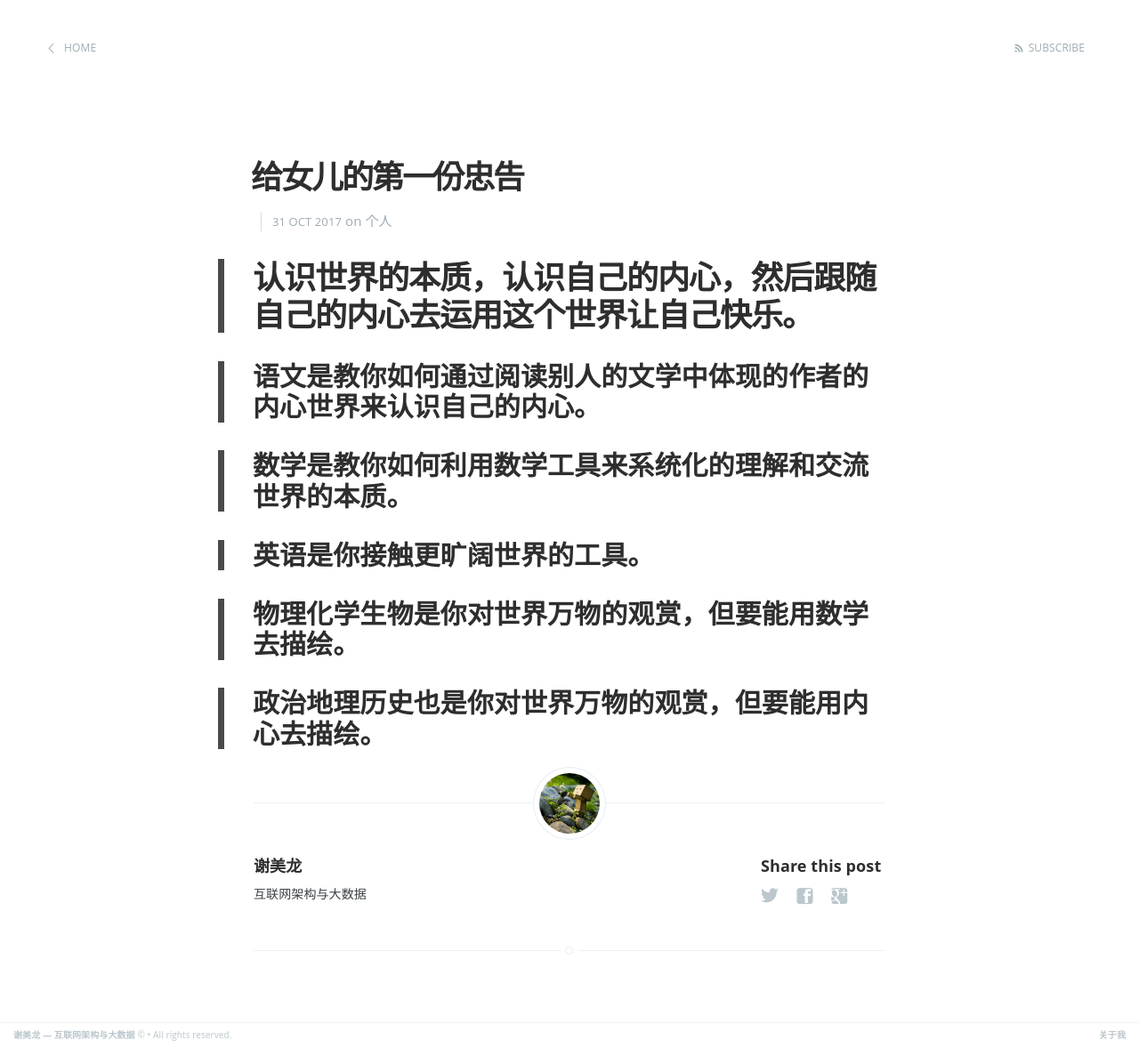
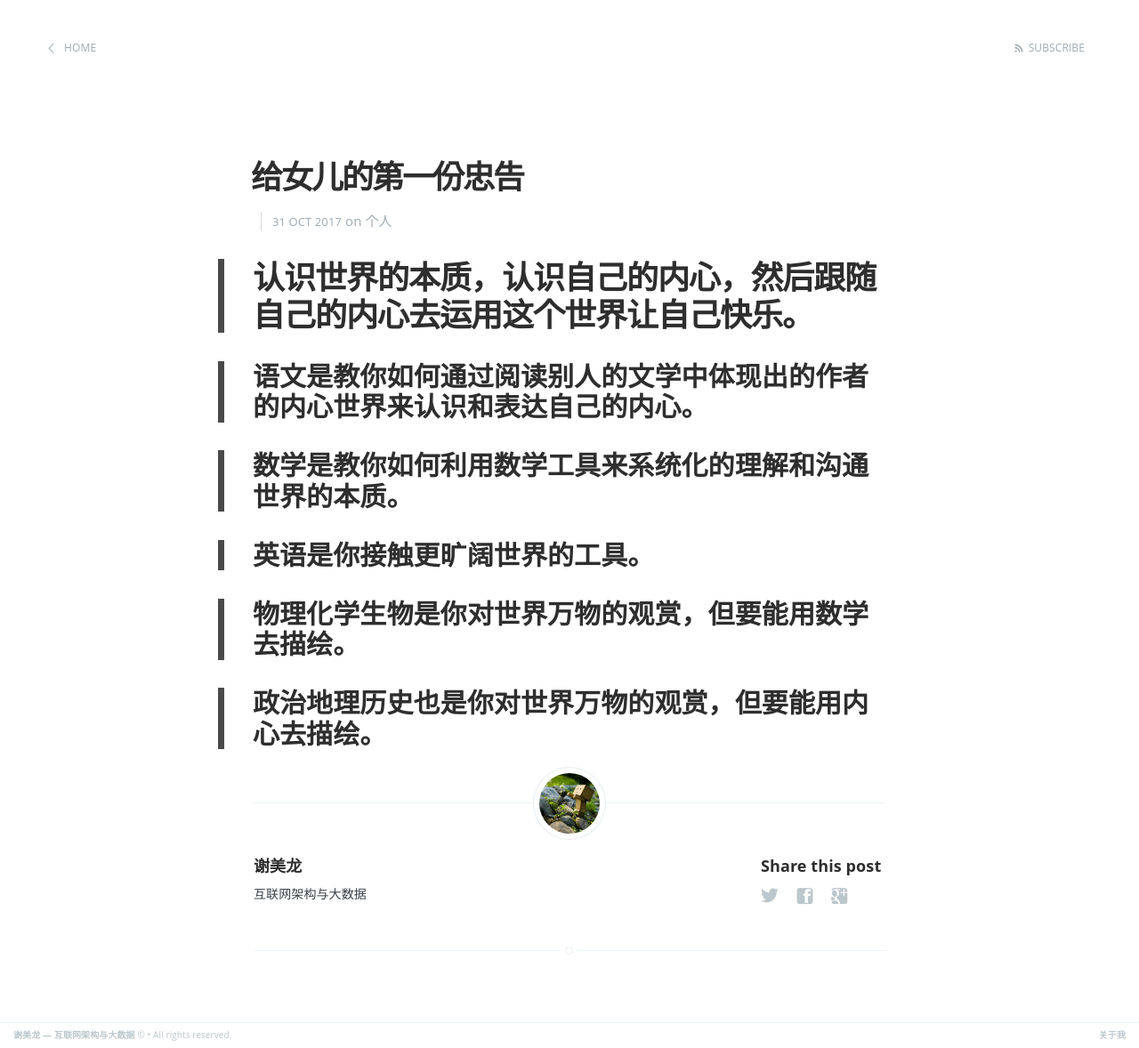
Before and after one commit to xiemeilong/xiemeilong.github.io, a Jekyll site: the page built from _posts/2017-10-31-to-my-daughter.md, in a window 1280 px wide. Shown: the whole page at 89% size. Built offline with Jekyll 4.4.1, drawn with Linux system fonts in a browser that asks for light colours.

Commit message:
Update 2017-10-31-to-my-daughter.md
.

```diff
--- a/_posts/2017-10-31-to-my-daughter.md
+++ b/_posts/2017-10-31-to-my-daughter.md
@@ -7,9 +7,9 @@ categories: 个人
 
 > ## 认识世界的本质，认识自己的内心，然后跟随自己的内心去运用这个世界让自己快乐。
 
-> ### 语文是教你如何通过阅读别人的文学中体现的作者的内心世界来认识自己的内心。
+> ### 语文是教你如何通过阅读别人的文学中体现出的作者的内心世界来认识和表达自己的内心。
 
-> ### 数学是教你如何利用数学工具来系统化的理解和交流世界的本质。
+> ### 数学是教你如何利用数学工具来系统化的理解和沟通世界的本质。
 
 > ### 英语是你接触更旷阔世界的工具。
 
```
